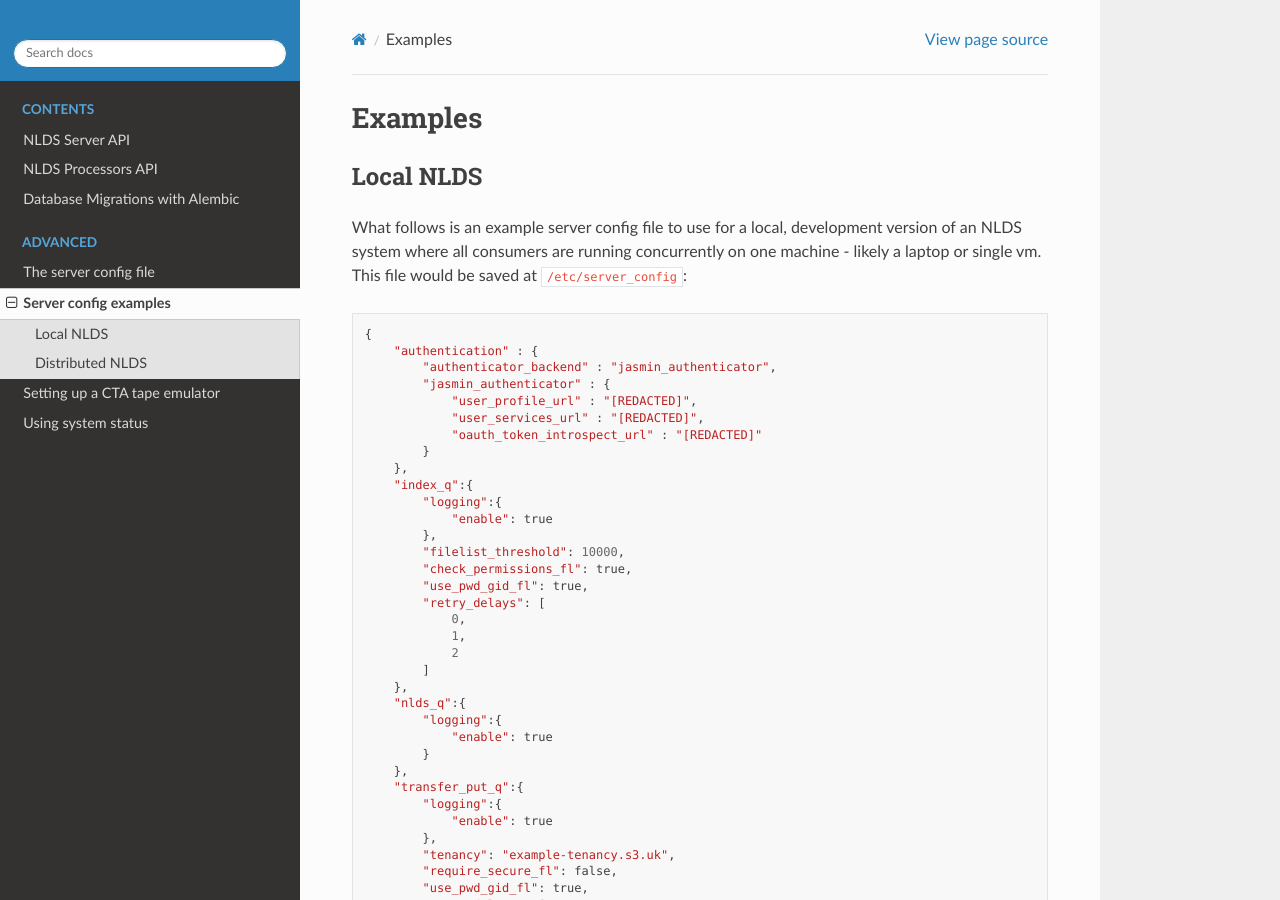
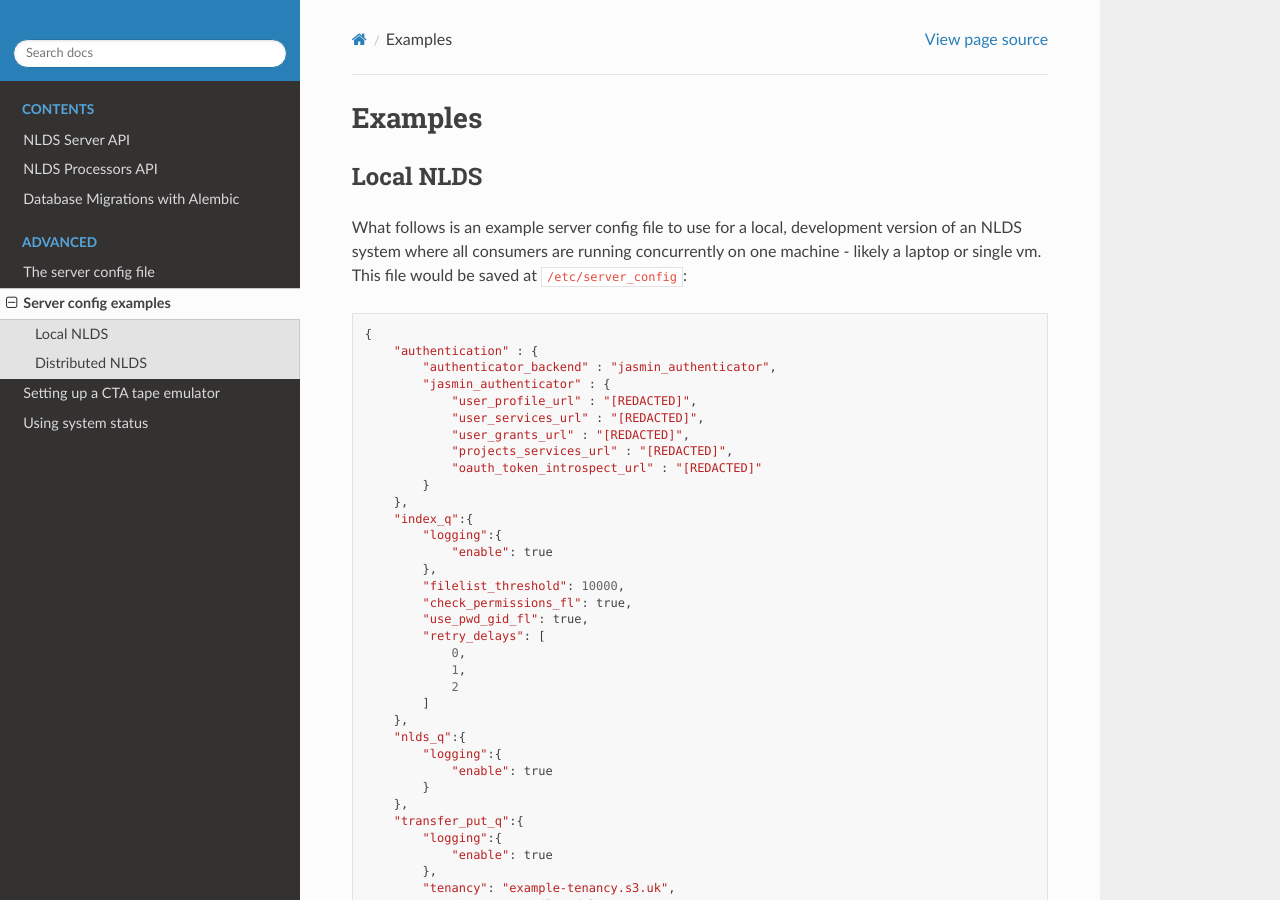
Before and after one commit to cedadev/nlds, a Sphinx documentation site: the page built from docs/source/server-config/examples.rst, in a window 1280 px wide and 900 px high. Built offline with Sphinx 7.4.7 and the Read the Docs theme 3.1.0, drawn with Linux system fonts in a browser that asks for light colours.

Commit message:
Add extra keys to server-congig example docs

```diff
--- a/docs/source/server-config/examples.rst
+++ b/docs/source/server-config/examples.rst
@@ -16,6 +16,8 @@ machine - likely a laptop or single vm. This file would be saved at
             "jasmin_authenticator" : {
                 "user_profile_url" : "[REDACTED]",
                 "user_services_url" : "[REDACTED]",
+                "user_grants_url" : "[REDACTED]",
+                "projects_services_url" : "[REDACTED]",
                 "oauth_token_introspect_url" : "[REDACTED]"
             }
         },
```
